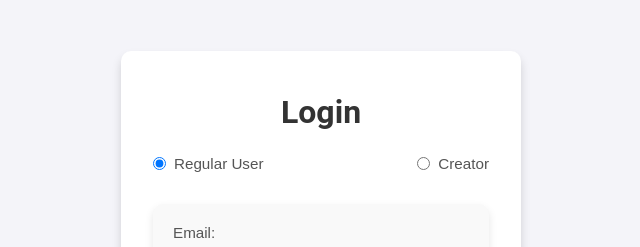
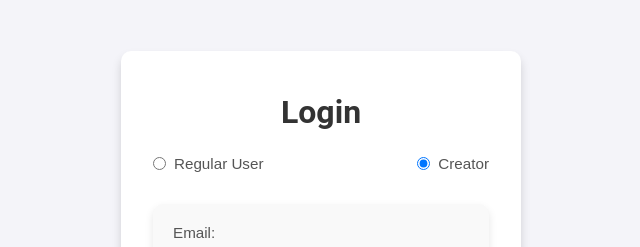
Before and after one commit to notAnotherAverageJoe/Property-Preservation-Plus, a React (Create React App) app in the folder client/: page /login in a window 1280 px wide. Shown: the part 136-383 px from the top of the page, without its empty margins (319-959 px from the left). Built offline with nearby package versions, Linux system fonts and the light colour scheme.

Commit message:
changed radio button def

```diff
--- a/client/src/components/pages/Login.js
+++ b/client/src/components/pages/Login.js
@@ -8,7 +8,7 @@ import GoToHome from "../helper/GoTohome";
 const Login = () => {
   const [email, setEmail] = useState("");
   const [password, setPassword] = useState("");
-  const [isCreator, setIsCreator] = useState(false);
+  const [isCreator, setIsCreator] = useState(true);
   const [error, setError] = useState(""); // Added state for error message
   const navigate = useNavigate();
   const { login } = useAuth();
```
